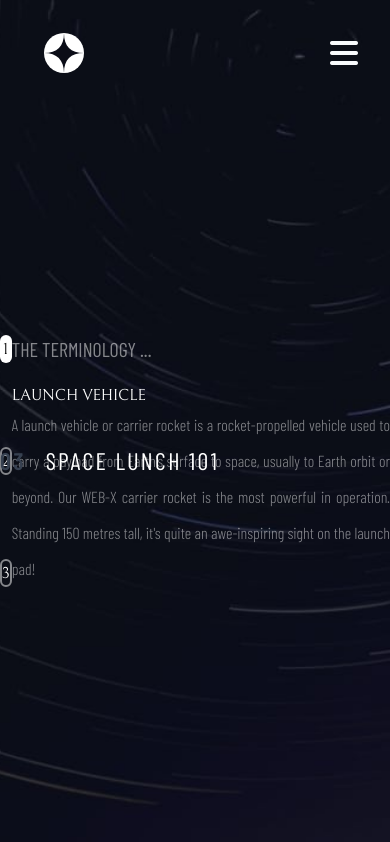
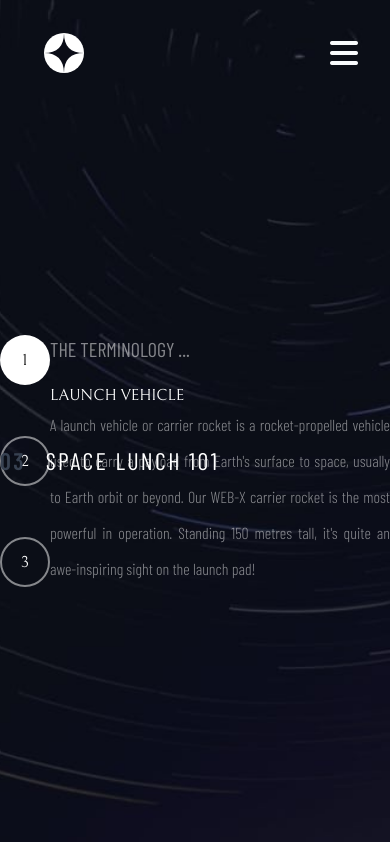
Before and after one commit to MahdiSadeghi26/Space-Toursim-multiPage, a Vue app: page /technology in a window 390 px wide. Built offline with nearby package versions, Linux system fonts and the light colour scheme.

Commit message:
mobile size added

```diff
--- a/src/style.css
+++ b/src/style.css
@@ -22,7 +22,7 @@
   @apply bg-white bg-opacity-100 xl:w-[18px] xl:h-[18px]  md:w-[15px] md:h-[15px] w-[14px] h-[14px]
 }
 .techButton{
-  @apply text-white border-2 border-white border-opacity-50 text-center xl:w-[75px] xl:h-[75px] lg:w-[65px] lg:h-[65px] rounded-full font-BellefairRegular xl:text-4xl lg:text-3xl hover:bg-gray-400 hover:text-white hover:transition-all
+  @apply text-white border-2 border-white border-opacity-50 text-center xl:w-[75px] xl:h-[75px] lg:w-[65px] lg:h-[65px] w-[50px] h-[50px] md:text-2xl  rounded-full font-BellefairRegular xl:text-4xl lg:text-3xl hover:bg-gray-400 hover:text-white hover:transition-all
 }
 .techButtonActive{
   @apply text-black bg-white
```
